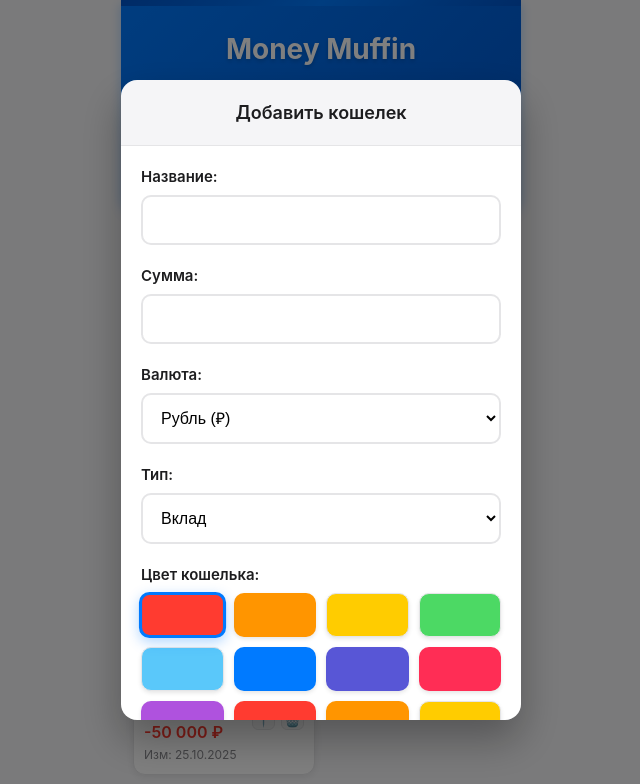
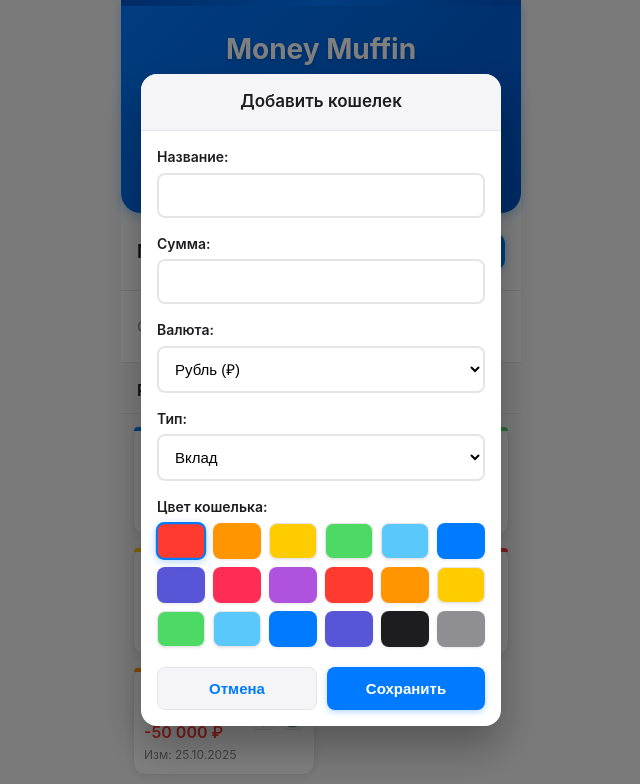
Before and after one commit to Poserval/Money-Muffin, a plain HTML site: page index.html in a window 1280 px wide. Both pictures are taken after a click on the button "+ Добавить". Shown: the top 784 px of the page, without its empty margins (319-959 px from the left). Drawn offline with Linux system fonts and the light colour scheme.

Commit message:
Update style.css

```diff
--- a/style.css
+++ b/style.css
@@ -288,14 +288,14 @@ body {
     margin: 20px;
     border-radius: 16px;
     width: 100%;
-    max-width: 400px;
-    max-height: 80vh;
+    max-width: 360px;
+    max-height: 85vh;
     overflow-y: auto;
     box-shadow: 0 20px 40px rgba(0, 0, 0, 0.3);
 }
 
 .modal-header {
-    padding: 20px;
+    padding: 16px;
     border-bottom: 1px solid #e5e5e7;
     text-align: center;
     background: #f5f5f7;
@@ -303,23 +303,23 @@ body {
 }
 
 .modal-header h3 {
-    font-size: 18px;
+    font-size: 17px;
     font-weight: 600;
     color: #1d1d1f;
 }
 
 .modal-body {
-    padding: 20px;
+    padding: 16px;
 }
 
 .form-group {
-    margin-bottom: 20px;
+    margin-bottom: 16px;
 }
 
 .form-group label {
     display: block;
-    margin-bottom: 8px;
-    font-size: 15px;
+    margin-bottom: 6px;
+    font-size: 14px;
     font-weight: 600;
     color: #1d1d1f;
 }
@@ -327,10 +327,10 @@ body {
 .form-group input,
 .form-group select {
     width: 100%;
-    padding: 14px;
+    padding: 12px;
     border: 2px solid #e5e5e7;
-    border-radius: 10px;
-    font-size: 16px;
+    border-radius: 8px;
+    font-size: 15px;
     background: white;
     transition: border-color 0.2s ease;
 }
@@ -344,45 +344,45 @@ body {
 
 .color-options {
     display: grid;
-    grid-template-columns: repeat(4, 1fr);
-    gap: 10px;
-    margin-top: 8px;
+    grid-template-columns: repeat(6, 1fr);
+    gap: 8px;
+    margin-top: 6px;
 }
 
 .color-option {
     width: 100%;
-    height: 44px;
-    border: 3px solid transparent;
-    border-radius: 10px;
+    height: 36px;
+    border: 2px solid transparent;
+    border-radius: 8px;
     cursor: pointer;
     transition: all 0.2s ease;
-    box-shadow: 0 2px 4px rgba(0, 0, 0, 0.1);
+    box-shadow: 0 1px 3px rgba(0, 0, 0, 0.1);
 }
 
 .color-option:hover {
     transform: scale(1.05);
-    box-shadow: 0 4px 8px rgba(0, 0, 0, 0.15);
+    box-shadow: 0 2px 6px rgba(0, 0, 0, 0.15);
 }
 
 .color-option.selected {
     border-color: #007aff;
     transform: scale(1.05);
-    box-shadow: 0 4px 12px rgba(0, 122, 255, 0.3);
+    box-shadow: 0 2px 8px rgba(0, 122, 255, 0.3);
 }
 
 .form-actions {
     display: flex;
-    gap: 12px;
-    margin-top: 24px;
+    gap: 10px;
+    margin-top: 20px;
 }
 
 .cancel-btn,
 .save-btn {
     flex: 1;
-    padding: 14px;
+    padding: 12px;
     border: none;
-    border-radius: 10px;
-    font-size: 16px;
+    border-radius: 8px;
+    font-size: 15px;
     font-weight: 600;
     cursor: pointer;
     transition: all 0.2s ease;
@@ -391,7 +391,7 @@ body {
 .cancel-btn {
     background: #f5f5f7;
     color: #007aff;
-    border: 2px solid #e5e5e7;
+    border: 1px solid #e5e5e7;
 }
 
 .cancel-btn:hover {
@@ -401,13 +401,13 @@ body {
 .save-btn {
     background: #007aff;
     color: white;
-    box-shadow: 0 2px 8px rgba(0, 122, 255, 0.3);
+    box-shadow: 0 2px 6px rgba(0, 122, 255, 0.3);
 }
 
 .save-btn:hover {
     background: #0056CC;
     transform: translateY(-1px);
-    box-shadow: 0 4px 12px rgba(0, 122, 255, 0.4);
+    box-shadow: 0 3px 8px rgba(0, 122, 255, 0.4);
 }
 
 @media (max-width: 480px) {
@@ -424,4 +424,25 @@ body {
     .header {
         border-radius: 0;
     }
+
+    .modal-content {
+        margin: 15px;
+        max-width: 340px;
+    }
 }
+
+@media (max-width: 380px) {
+    .modal-content {
+        margin: 10px;
+        max-width: 320px;
+    }
+
+    .color-options {
+        grid-template-columns: repeat(5, 1fr);
+        gap: 6px;
+    }
+
+    .color-option {
+        height: 32px;
+    }
+}
```
